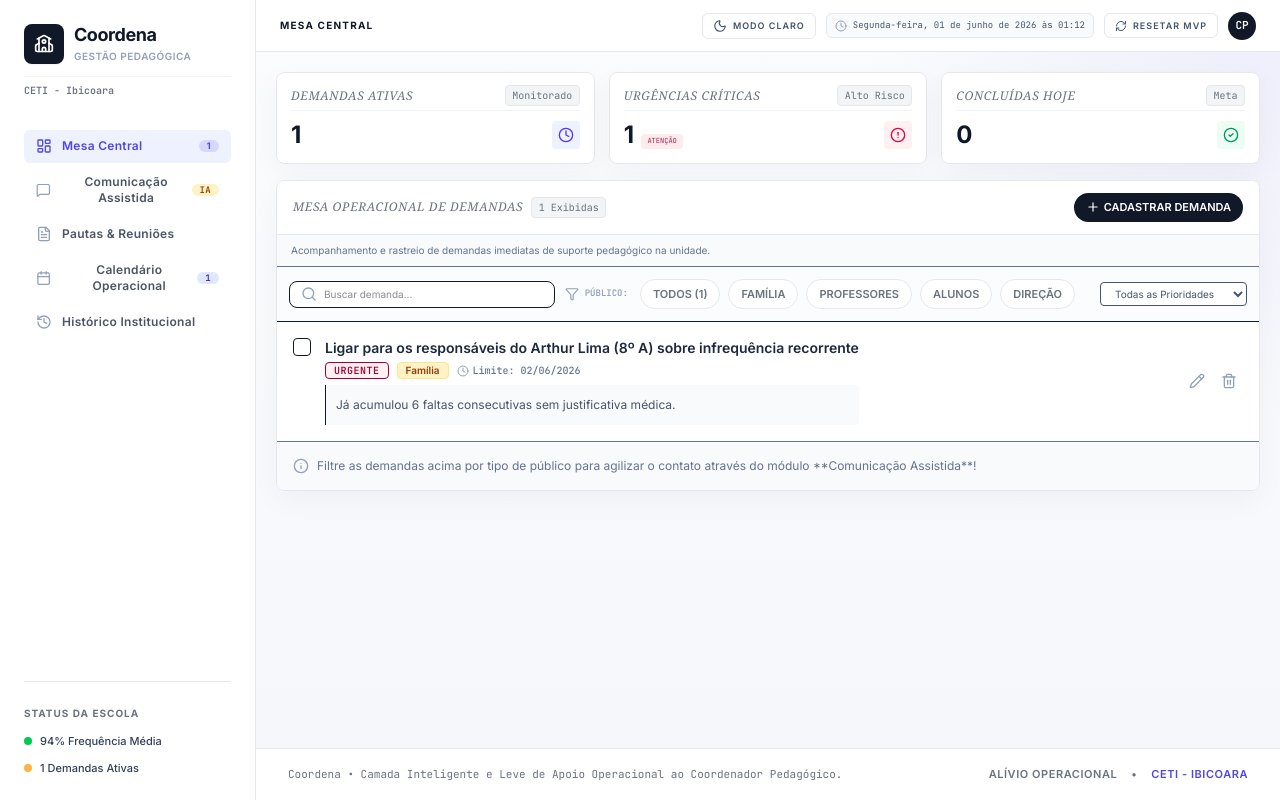
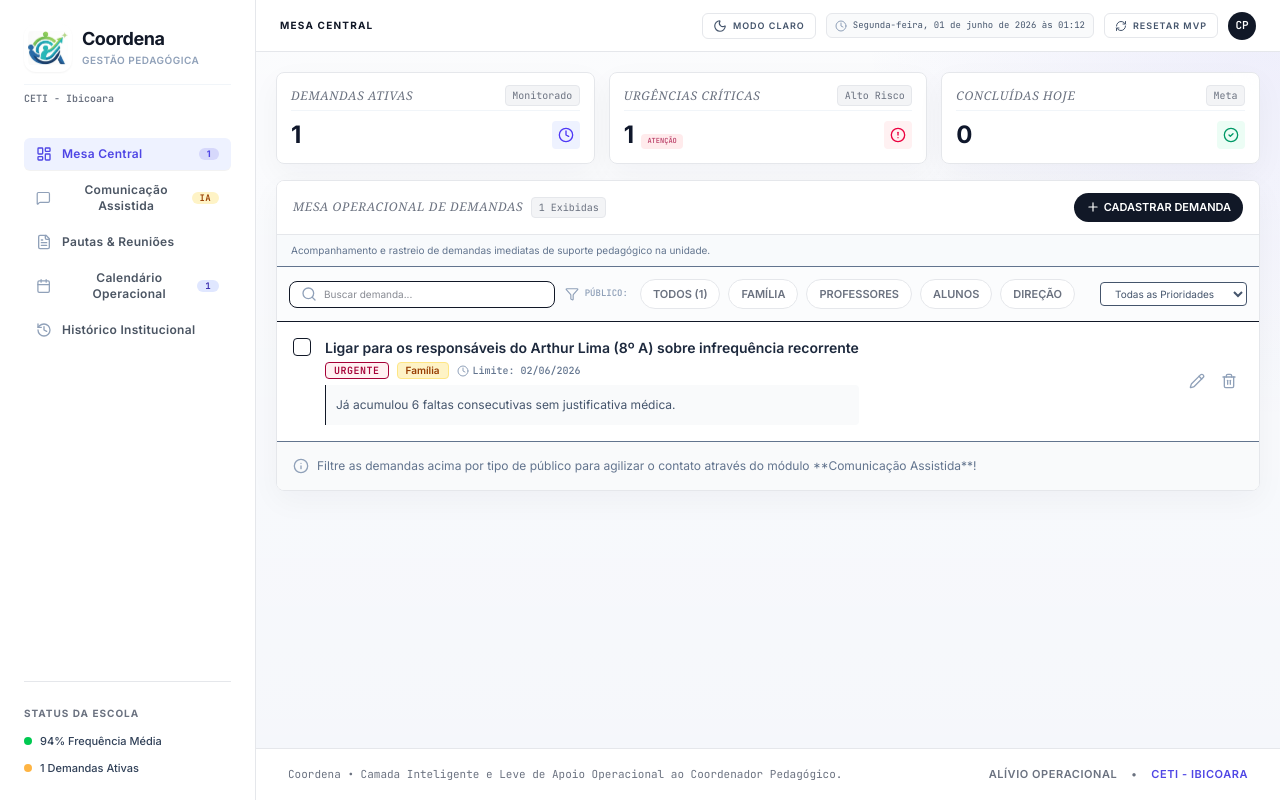
Before and after one commit to ArnaldoAlmeidaBa/coordflow, a React (Vite) app: page / in a window 1280 px wide. Built offline with nearby package versions, Linux system fonts and the light colour scheme.

Commit message:
feat(branding): update app logo assets

```diff
--- a/src/App.tsx
+++ b/src/App.tsx
@@ -12,6 +12,7 @@ import ComunicacaoAssistida from './components/ComunicacaoAssistida';
 import Reunioes from './components/Reunioes';
 import Calendario from './components/Calendario';
 import Historico from './components/Historico';
+import coordenaLogoMark from './assets/coordena-logo-mark.png';
 
 // Icons
 import {
@@ -20,11 +21,8 @@ import {
   FileText,
   Calendar as CalendarIcon,
   History as HistoryIcon,
-  GraduationCap,
-  School,
   RefreshCw,
   Clock,
-  Sparkles,
   Menu,
   Moon,
   Sun,
@@ -256,9 +254,11 @@ export default function App() {
       {/* MOBILE RATIO BAR */}
       <header className="md:hidden bg-white border-b border-[#E5E7EB] px-4 py-3.5 flex items-center justify-between sticky top-0 z-50">
         <div className="flex items-center space-x-2.5">
-          <div className="p-2 bg-[#111827] rounded text-white">
-            <School className="w-5 h-5" />
-          </div>
+          <img
+            src={coordenaLogoMark}
+            alt="Logo do Coordena"
+            className="w-10 h-10 object-contain rounded-lg bg-white p-0.5 shadow-xs"
+          />
           <div>
             <span className="font-extrabold text-sm text-[#111827] tracking-tight">Coordena</span>
             <span className="text-[9px] bg-slate-100 text-slate-600 px-1.5 py-0.2 ml-2 border rounded font-mono font-bold uppercase">v1.0</span>
@@ -290,9 +290,11 @@ export default function App() {
         {/* LOGO AREA */}
         <div className="mb-8 select-none">
           <div className="flex items-center space-x-2.5">
-            <div className="p-2.5 bg-[#111827] rounded-lg text-white shadow-xs">
-              <School className="w-5 h-5" />
-            </div>
+            <img
+              src={coordenaLogoMark}
+              alt="Logo do Coordena"
+              className="w-12 h-12 object-contain rounded-xl bg-white p-1 shadow-xs"
+            />
             <div>
               <h1 className="text-lg font-extrabold tracking-tight text-[#111827] leading-tight">Coordena</h1>
               <p className="text-[10px] text-slate-400 font-semibold tracking-wider uppercase mt-0.5">Gestão Pedagógica</p>
--- a/src/index.css
+++ b/src/index.css
@@ -234,6 +234,7 @@ body {
 }
 
 .theme-dark .text-\[\#6B7280\],
+.theme-dark .text-\[\#4B5563\],
 .theme-dark .text-slate-600,
 .theme-dark .text-slate-550,
 .theme-dark .text-slate-500 {
@@ -247,6 +248,7 @@ body {
   color: var(--app-text-soft) !important;
 }
 
+.theme-dark .hover\:bg-\[\#F9FAFB\]:hover,
 .theme-dark .hover\:bg-slate-50:hover,
 .theme-dark .hover\:bg-slate-100:hover {
   background-color: var(--app-surface-hover) !important;
```
Also changed, not shown: src/assets/coordena-logo-full.png (added), src/assets/coordena-logo-mark.png (added).
